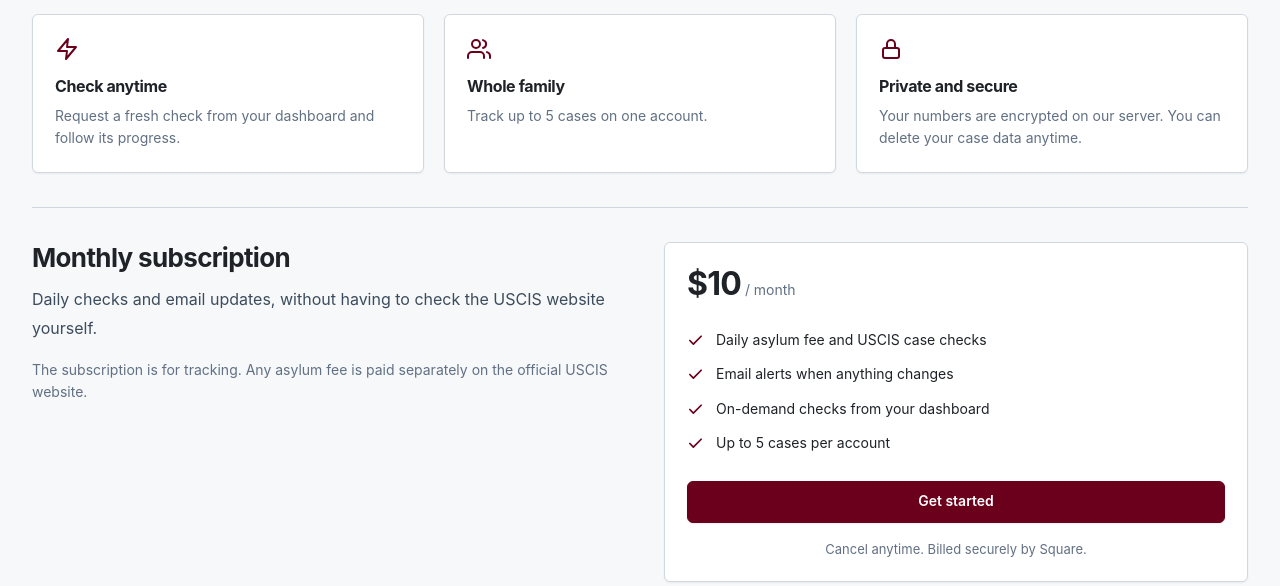
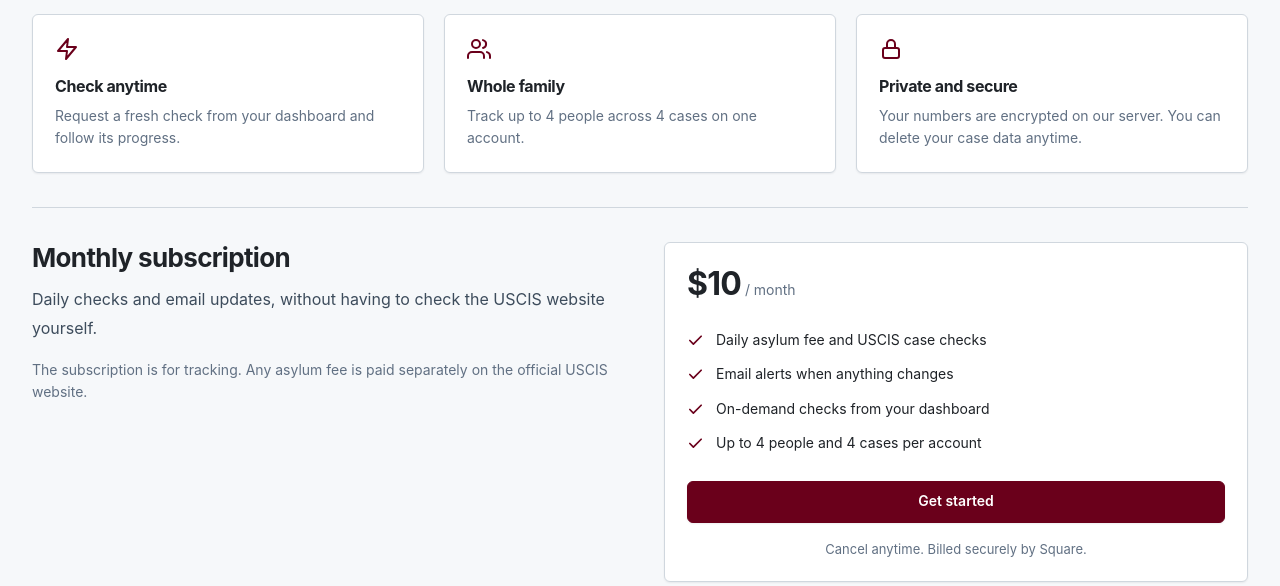
Before and after one commit to usirdinc/publicTracking, a FastAPI app: page / in a window 1280 px wide. Shown: the part 1061-1647 px from the top of the page. Run offline with FastAPI, Linux system fonts and the light colour scheme.

Commit message:
Limit Case Tracker accounts to four people and four cases

```diff
--- a/app/config.py
+++ b/app/config.py
@@ -53,7 +53,8 @@ MIN_DELAY = float(get("CHECK_MIN_DELAY", "3"))
 MAX_DELAY = float(get("CHECK_MAX_DELAY", "8"))
 NEW_CASES_PER_DAY = int(get("NEW_CASES_PER_DAY", "3"))
 INSTANT_CHECKS_PER_CASE_PER_DAY = int(get("INSTANT_CHECKS_PER_CASE_PER_DAY", "1"))
-MAX_CASES_PER_USER = int(get("MAX_CASES_PER_USER", "5"))
+MAX_CASES_PER_USER = min(4, int(get("MAX_CASES_PER_USER", "4")))
+MAX_PEOPLE_PER_USER = 4
 
 # Official USCIS Case Status API (same credentials as USIRD v2 admin > USCIS)
 USCIS_CLIENT_ID = get("USCIS_CLIENT_ID")
--- a/app/main.py
+++ b/app/main.py
@@ -78,6 +78,7 @@ templates.env.filters["uscis_description"] = description_html
 templates.env.globals["case_history"] = case_history
 templates.env.globals["price"] = config.PRICE
 templates.env.globals["max_cases"] = config.MAX_CASES_PER_USER
+templates.env.globals["max_people"] = config.MAX_PEOPLE_PER_USER
 
 
 def get_db():
@@ -425,15 +426,22 @@ def add_case(request: Request, label: str = Form(""), a_numbers: str = Form(...)
             return _case_intake(request, u, error=str(e), label=label, a_numbers=a_numbers,
                                 receipt=receipt, first_name=first_name, last_name=last_name,
                                 dob=dob, phone=phone, email=email)
-        total = cn.execute("SELECT COUNT(*) c FROM cases WHERE user_id=?", (u["id"],)).fetchone()["c"]
-        if total >= config.MAX_CASES_PER_USER:
-            return redirect("/app", f"You can track up to {config.MAX_CASES_PER_USER} cases.", request)
-        since = db.iso(db.now() - timedelta(days=1))
-        today = cn.execute("SELECT COUNT(*) c FROM cases WHERE user_id=? AND created_at>?",
-                           (u["id"], since)).fetchone()["c"]
-        if today >= config.NEW_CASES_PER_DAY:
-            return redirect("/app", "You have added the most cases allowed today. Try again tomorrow.", request)
         with db.tx(cn):
+            cases = cn.execute("SELECT a_numbers_enc, created_at FROM cases WHERE user_id=?",
+                               (u["id"],)).fetchall()
+            if len(cases) >= config.MAX_CASES_PER_USER:
+                return redirect("/app", f"You can track up to {config.MAX_CASES_PER_USER} cases.", request)
+            people = set(anums)
+            for case in cases:
+                people.update(security.decrypt(case["a_numbers_enc"]).split(";"))
+            if len(people) > config.MAX_PEOPLE_PER_USER:
+                return _case_intake(
+                    request, u, error=f"You can track up to {config.MAX_PEOPLE_PER_USER} people across all cases.",
+                    label=label, a_numbers=a_numbers, receipt=receipt, first_name=first_name,
+                    last_name=last_name, dob=dob, phone=phone, email=email)
+            since = db.iso(db.now() - timedelta(days=1))
+            if sum(case["created_at"] > since for case in cases) >= config.NEW_CASES_PER_DAY:
+                return redirect("/app", "You have added the most cases allowed today. Try again tomorrow.", request)
             cur = cn.execute(
                 "INSERT INTO cases(user_id,label,a_numbers_enc,receipt_enc,a_last3,receipt_last4,created_at,nationality,client_details_enc) "
                 "VALUES(?,?,?,?,?,?,?,?,?)",
--- a/app/templates/case_new.html
+++ b/app/templates/case_new.html
@@ -18,7 +18,7 @@
       <legend>Case identifiers</legend>
       <div class="intake-fields">
         <label>A-Number(s) <input name="a_numbers" required autocapitalize="characters" spellcheck="false" autocomplete="off" placeholder="A123456789" value="{{ a_numbers }}">
-          <span class="hint">For a family on one I-589, enter the primary applicant’s A-Number first, then the others separated by commas.</span></label>
+          <span class="hint">For a family on one I-589, enter the primary applicant’s A-Number first, then the others separated by commas. Your account can track up to {{ max_people }} people across {{ max_cases }} cases.</span></label>
         <label>I-589 receipt number <input name="receipt" required autocapitalize="characters" spellcheck="false" autocomplete="off" placeholder="ZAR1234567890" value="{{ receipt }}">
           <span class="hint">Enter the three letters and ten digits from the USCIS receipt notice.</span></label>
         <label>Case label <span class="muted">(optional)</span> <input name="label" maxlength="60" placeholder="e.g. Family asylum application" value="{{ label }}"></label>
--- a/app/templates/index.html
+++ b/app/templates/index.html
@@ -44,7 +44,7 @@
     <div class="card feature"><div class="ico">{{ icon('doc') }}</div><h3>USCIS case status</h3><p>Read the latest USCIS status and description, plus case history when USCIS provides it.</p></div>
     <div class="card feature"><div class="ico">{{ icon('bell') }}</div><h3>Email alerts</h3><p>We email you when something changes. No need to keep checking.</p></div>
     <div class="card feature"><div class="ico">{{ icon('bolt') }}</div><h3>Check anytime</h3><p>Request a fresh check from your dashboard and follow its progress.</p></div>
-    <div class="card feature"><div class="ico">{{ icon('users') }}</div><h3>Whole family</h3><p>Track up to {{ max_cases }} cases on one account.</p></div>
+    <div class="card feature"><div class="ico">{{ icon('users') }}</div><h3>Whole family</h3><p>Track up to {{ max_people }} people across {{ max_cases }} cases on one account.</p></div>
     <div class="card feature"><div class="ico">{{ icon('lock') }}</div><h3>Private and secure</h3><p>Your numbers are encrypted on our server. You can delete your case data anytime.</p></div>
   </div>
 </section>
@@ -57,7 +57,7 @@
       <li>{{ icon('check') }} Daily asylum fee and USCIS case checks</li>
       <li>{{ icon('check') }} Email alerts when anything changes</li>
       <li>{{ icon('check') }} On-demand checks from your dashboard</li>
-      <li>{{ icon('check') }} Up to {{ max_cases }} cases per account</li>
+      <li>{{ icon('check') }} Up to {{ max_people }} people and {{ max_cases }} cases per account</li>
     </ul>
     <a class="btn lg block" href="{{ '/app' if user else '/signup' }}">{{ 'Go to my cases' if user else 'Get started' }}</a>
     <p class="muted small mt">Cancel anytime. Billed securely by Square.</p>
```
Also changed, not shown: app/security.py (+4 -3 lines), tests/test_client_details.py (+19 -0 lines).
